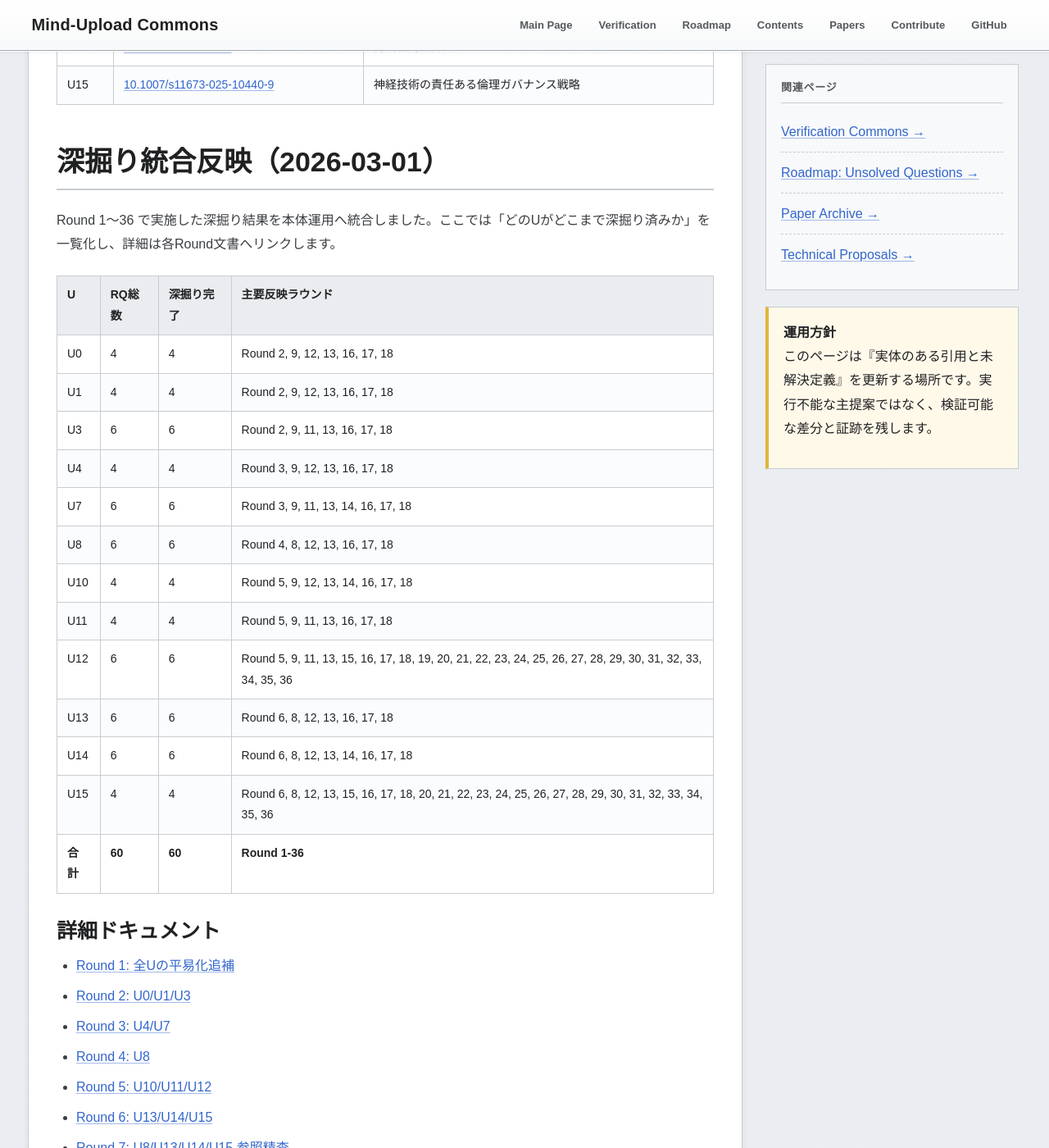
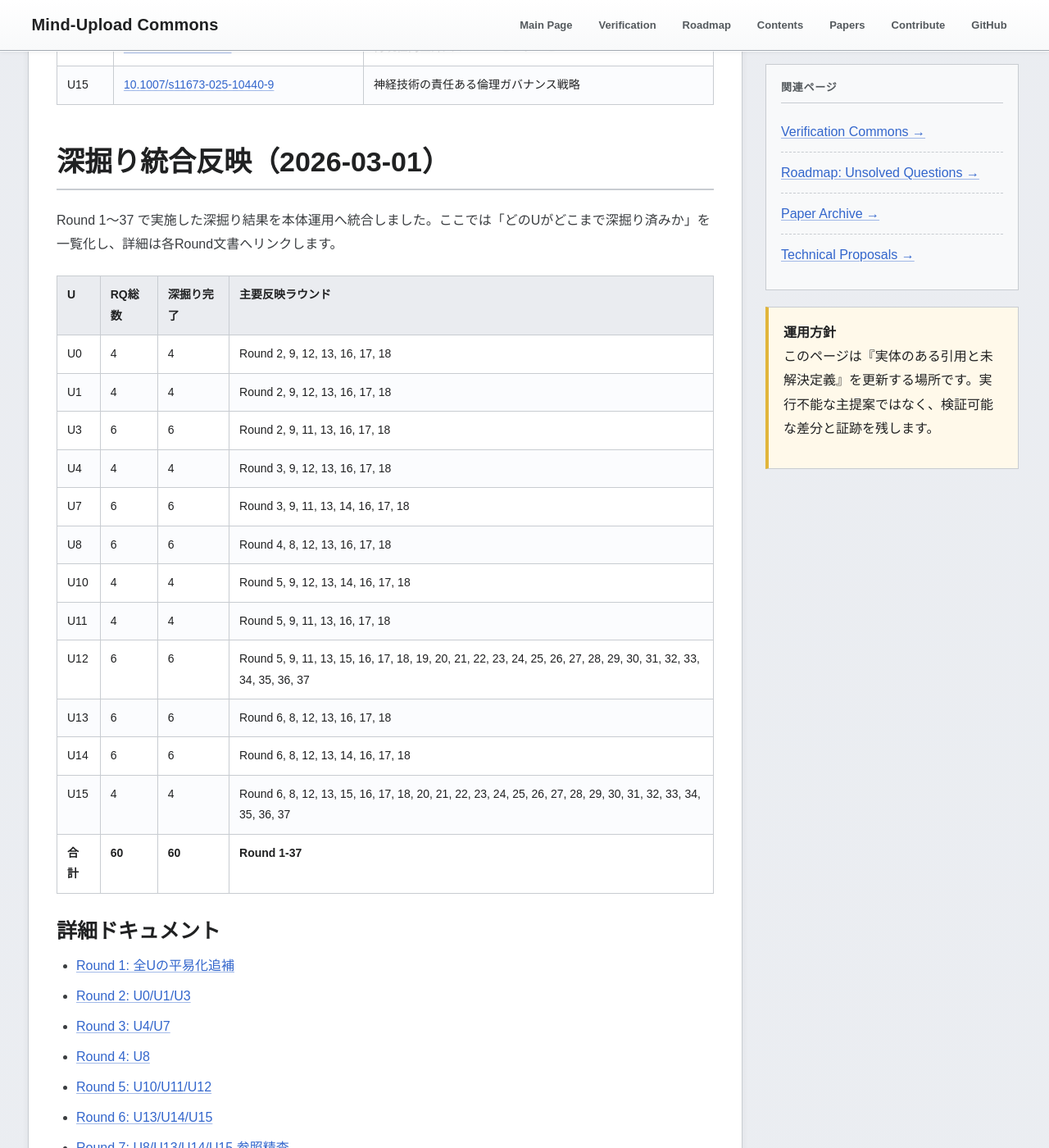
Before and after one commit to yasufumi-nakata/eegflow, a Jekyll site: the page built from research_harvest_50.md, in a window 1280 px wide and 1400 px high, scrolled down 6243 px. Shown: the whole window at 82% size. Built offline with Jekyll 4.4.1, drawn with Linux system fonts in a browser that asks for light colours; some of the changed text lies outside the part shown.

Commit message:
Add Round 37 conflict resolution matrix and handoff SLA

```diff
--- a/research_harvest_50.md
+++ b/research_harvest_50.md
@@ -156,7 +156,7 @@
 <section class="section" id="deepening-integration-20260301">
 <h2 class="section-title">深掘り統合反映（2026-03-01）</h2>
 <p>
-Round 1〜36 で実施した深掘り結果を本体運用へ統合しました。ここでは「どのUがどこまで深掘り済みか」を一覧化し、詳細は各Round文書へリンクします。
+Round 1〜37 で実施した深掘り結果を本体運用へ統合しました。ここでは「どのUがどこまで深掘り済みか」を一覧化し、詳細は各Round文書へリンクします。
 </p>
 <table class="data-table">
 <thead><tr><th>U</th><th>RQ総数</th><th>深掘り完了</th><th>主要反映ラウンド</th></tr></thead><tbody>
@@ -168,11 +168,11 @@
 <tr><td>U8</td><td>6</td><td>6</td><td>Round 4, 8, 12, 13, 16, 17, 18</td></tr>
 <tr><td>U10</td><td>4</td><td>4</td><td>Round 5, 9, 12, 13, 14, 16, 17, 18</td></tr>
 <tr><td>U11</td><td>4</td><td>4</td><td>Round 5, 9, 11, 13, 16, 17, 18</td></tr>
-<tr><td>U12</td><td>6</td><td>6</td><td>Round 5, 9, 11, 13, 15, 16, 17, 18, 19, 20, 21, 22, 23, 24, 25, 26, 27, 28, 29, 30, 31, 32, 33, 34, 35, 36</td></tr>
+<tr><td>U12</td><td>6</td><td>6</td><td>Round 5, 9, 11, 13, 15, 16, 17, 18, 19, 20, 21, 22, 23, 24, 25, 26, 27, 28, 29, 30, 31, 32, 33, 34, 35, 36, 37</td></tr>
 <tr><td>U13</td><td>6</td><td>6</td><td>Round 6, 8, 12, 13, 16, 17, 18</td></tr>
 <tr><td>U14</td><td>6</td><td>6</td><td>Round 6, 8, 12, 13, 14, 16, 17, 18</td></tr>
-<tr><td>U15</td><td>4</td><td>4</td><td>Round 6, 8, 12, 13, 15, 16, 17, 18, 20, 21, 22, 23, 24, 25, 26, 27, 28, 29, 30, 31, 32, 33, 34, 35, 36</td></tr>
-<tr><td><strong>合計</strong></td><td><strong>60</strong></td><td><strong>60</strong></td><td><strong>Round 1-36</strong></td></tr>
+<tr><td>U15</td><td>4</td><td>4</td><td>Round 6, 8, 12, 13, 15, 16, 17, 18, 20, 21, 22, 23, 24, 25, 26, 27, 28, 29, 30, 31, 32, 33, 34, 35, 36, 37</td></tr>
+<tr><td><strong>合計</strong></td><td><strong>60</strong></td><td><strong>60</strong></td><td><strong>Round 1-37</strong></td></tr>
 </tbody></table>
 
 <h3>詳細ドキュメント</h3>
@@ -213,6 +213,7 @@
 <li><a href="research_deepening_round34_2026-03-01.html">Round 34: 平易要約テンプレートと差分レジャー仕様の固定</a></li>
 <li><a href="research_deepening_round35_2026-03-01.html">Round 35: 判定理由一貫性チェック表と最終報告テンプレートの固定</a></li>
 <li><a href="research_deepening_round36_2026-03-01.html">Round 36: 複数ソース照合マップとエスカレーション規則の固定</a></li>
+<li><a href="research_deepening_round37_2026-03-01.html">Round 37: 判定衝突解消行列と外部依存ハンドオフSLAの固定</a></li>
 </ul>
 
 <h3>整合性監査（証跡）</h3>
@@ -428,6 +429,12 @@
 Round 36 の複数ソース照合マップとエスカレーション規則の固定は
 <a href="automation/rq_regulation_cross_source_evidence_map_round36_2026-03-01.csv" target="_blank">rq_regulation_cross_source_evidence_map_round36_2026-03-01.csv</a>（問い別複数ソース照合マップ）と
 <a href="automation/rq_regulation_escalation_trigger_rules_round36_2026-03-01.csv" target="_blank">rq_regulation_escalation_trigger_rules_round36_2026-03-01.csv</a>（問い別エスカレーション規則）
+に記録しています。
+</p>
+<p class="small">
+Round 37 の判定衝突解消行列と外部依存ハンドオフSLAの固定は
+<a href="automation/rq_regulation_conflict_resolution_matrix_round37_2026-03-01.csv" target="_blank">rq_regulation_conflict_resolution_matrix_round37_2026-03-01.csv</a>（問い別判定衝突解消行列）と
+<a href="automation/rq_regulation_external_handoff_sla_round37_2026-03-01.csv" target="_blank">rq_regulation_external_handoff_sla_round37_2026-03-01.csv</a>（問い別外部依存ハンドオフSLA）
 に記録しています。
 </p>
 </section>
```
Also changed, not shown: automation/rq_regulation_conflict_resolution_matrix_round37_2026-03-01.csv (added, +11 -0 lines), automation/rq_regulation_external_handoff_sla_round37_2026-03-01.csv (added, +11 -0 lines), research_deepening_continue_guide_2026-03-01.md (+6 -2 lines), research_deepening_round37_2026-03-01.md (added, +64 -0 lines).
